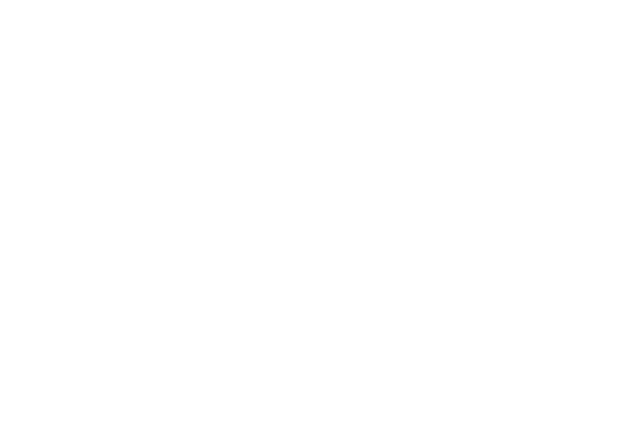
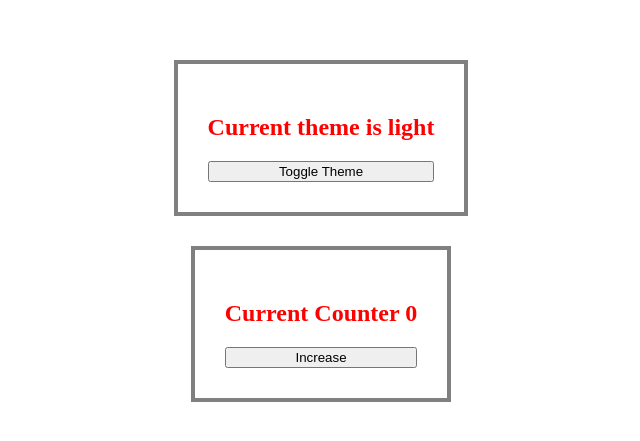
Before and after one commit to kulkarnisanika/react-machine-coding, a React (Vite) app: page /theme-changer in a window 1280 px wide. Before the commit this address had no page. Shown: the part 177-618 px from the top of the page, without its empty margins (327-967 px from the left). Built offline with nearby package versions, Linux system fonts and the light colour scheme.

Commit message:
context API implemented with theme switcher and counter problem

```diff
--- a/src/App.jsx
+++ b/src/App.jsx
@@ -1,5 +1,6 @@
 import MainContainer from './problems/infinite-scroll/MainContainer';
 import SearchBarDebounce from './problems/search-debouncing/SearchBarDebounce';
+import Home from './problems/theme-changer/Home';
 import TodoList from './problems/to-do-app/TodoList';
 import TrafficLight from './problems/traffic-light/TrafficLight'
 import { BrowserRouter, Routes, Route } from 'react-router-dom';
@@ -14,6 +15,7 @@
         <Route path="/search-bar-debounce" element={<SearchBarDebounce />} />
         <Route path="/infinite-scoll" element={<MainContainer/>}></Route>
         <Route path="/to-do-app" element={<TodoList/>}></Route>
+        <Route path="/theme-changer" element={<Home/>}></Route>
 
       </Routes>
     </BrowserRouter>
--- /dev/null
+++ b/src/problems/theme-changer/Container.jsx
@@ -0,0 +1,15 @@
+import { useContext } from 'react'
+import { ThemeContext } from './GlobalContext'
+import { ThemeSwitcher } from './ThemeSwitcher'
+import Counter from './Counter';
+
+export const Container = () => {
+
+    const { theme, setTheme } = useContext(ThemeContext);
+    return (
+        <div style={{ backgroundColor: theme === 'dark' ? "black" : "white", width: "100vw", height: "100vh", display: "flex", flexDirection: "column", justifyContent: "center", alignItems: "center", color: "red" }}>
+            <ThemeSwitcher />
+            <Counter />
+        </div>
+    )
+}
--- /dev/null
+++ b/src/problems/theme-changer/Counter.jsx
@@ -0,0 +1,16 @@
+import { useContext } from 'react'
+import { CounterContext } from './GlobalContext'
+
+
+const Counter = () => {
+
+    const { counter, setCounter } = useContext(CounterContext);
+    return (
+        <div style={{ marginTop: "30px", display: "flex", flexDirection: "column", border: "solid gray 4px", padding: "30px" }}>
+            <h2>Current Counter {counter}</h2>
+            <button onClick={() => setCounter((prev) => prev + 1)}>Increase</button>
+        </div>
+    )
+}
+
+export default Counter
--- /dev/null
+++ b/src/problems/theme-changer/GlobalContext.jsx
@@ -0,0 +1,24 @@
+import { createContext, useState } from "react";
+
+
+const ThemeContext = createContext();
+const CounterContext = createContext();
+
+const GlobalContext = ({children}) => {
+
+    const [theme, setTheme] = useState('light');
+    const [counter, setCounter] = useState(0);
+
+    return(
+        <ThemeContext.Provider value={{theme, setTheme}}>
+            <CounterContext.Provider value={{counter, setCounter}}>
+                {children}
+            </CounterContext.Provider>
+        </ThemeContext.Provider>
+
+
+    )
+}
+
+export default GlobalContext;
+export {ThemeContext, CounterContext};
--- /dev/null
+++ b/src/problems/theme-changer/Home.jsx
@@ -0,0 +1,14 @@
+
+import GlobalContext from './GlobalContext';
+import { Container } from './Container';
+
+const Home = () => {
+
+    return (
+        <GlobalContext>
+            <Container />
+        </GlobalContext>
+    )
+}
+
+export default Home;
--- /dev/null
+++ b/src/problems/theme-changer/ThemeSwitcher.jsx
@@ -0,0 +1,18 @@
+import { useContext } from "react";
+import { ThemeContext } from "./GlobalContext";
+
+
+
+export const ThemeSwitcher = () => {
+
+    const { theme, setTheme } = useContext(ThemeContext)
+    return (
+        <div style={{ border: "solid gray 4px", padding: "30px", display: "flex", flexDirection: "column" }}>
+            <h2>Current theme is {theme}</h2>
+            <button onClick={() => setTheme(prev => prev === 'dark' ? 'light' : 'dark')}>
+                Toggle Theme
+            </button>
+        </div>
+
+    )
+}
```
